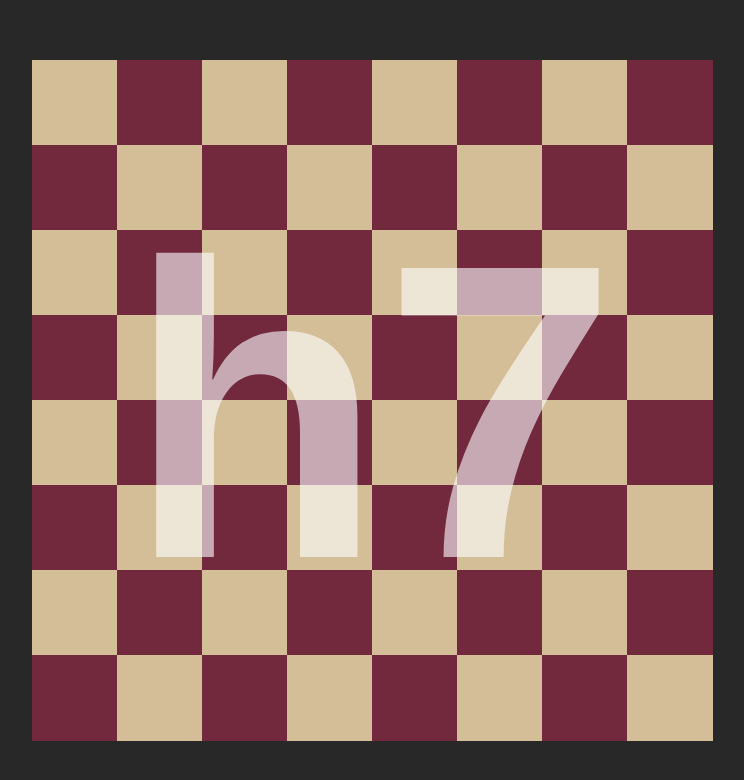
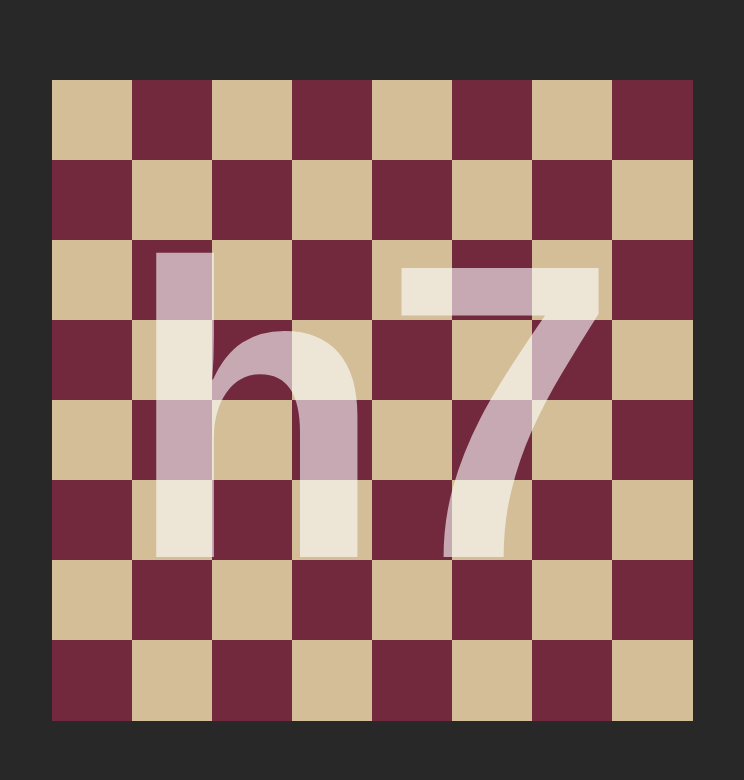
Before and after one commit to jakehffn/ChessCoordTrainer, a plain HTML site: page index.html in a window 1280 px wide. Shown: the whole page, without its empty margins (268-1012 px from the left). Drawn offline with Linux system fonts and the light colour scheme.

Commit message:
Fixed mobile rendering issue

```diff
--- a/js/board.js
+++ b/js/board.js
@@ -11,13 +11,8 @@ var squareWidth = 0;
 
 var settings = [false, false];
 
-var isClickEvent = false;
-
 function init()
 {
-
-    // window.addEventListener("touchstart", handleTouchStart, false);
-    // window.addEventListener("touchmove", handleTouchMove, false);
     window.addEventListener('resize', load);
 
     window.addEventListener('mousedown', clickEvent);
@@ -40,25 +35,20 @@ function initCanvas()
     const width = window.innerWidth;
     const height = window.innerHeight;
 
-    // Get the device pixel ratio, falling back to 1.
     var dpr = window.devicePixelRatio || 1;
-    // var dpr = 1;
 
-    // Give the canvas pixel dimensions of their CSS
-    // size * the device pixel ratio.
+    ctx = canvas.getContext('2d');
+    bctx = bufferCanvas.getContext('2d');
+
     canvas.width = width * dpr;
     canvas.height = height * dpr;
+
     bufferCanvas.width = width * dpr;
     bufferCanvas.height = height * dpr;
 
-    ctx = canvas.getContext('2d');
-    bctx = bufferCanvas.getContext('2d');
-    // Scale all drawing operations by the dpr, so you
-    // don't have to worry about the difference.
-    ctx.setTransform(dpr, 0, 0, dpr, 0, 0)
-    bctx.setTransform(dpr, 0, 0, dpr, 0, 0)
-    // ctx.scale(dpr, dpr);
-    // bctx.scale(dpr, dpr);
+
+    scale = dpr;
+    bctx.scale(scale, scale);
 
     bctx.fillStyle = 'rgb(41, 40, 40)';
     bctx.fillRect(0, 0, width, height);
@@ -66,14 +56,15 @@ function initCanvas()
     ctx.fillStyle = 'rgb(41, 40, 40)';
     ctx.fillRect(0, 0, width, height);
 
-
+    canvas.style.width = width + 'px';
+    canvas.style.height = height + 'px';
 };
 
 function initBoard()
 {
-    bctx.clearRect(0, 0, bctx.canvas.width, bctx.canvas.height);
+    bctx.clearRect(0, 0, window.innerWidth, window.innerHeight);
     bctx.fillStyle = 'rgb(41, 40, 40)';
-    bctx.fillRect(0, 0, bctx.canvas.width, bctx.canvas.height);
+    bctx.fillRect(0, 0, window.innerWidth, window.innerHeight);
 
     // darkColor = 'rgb(41, 40, 40)'; // Grey
     // darkColor = 'rgb(211, 134, 155)'; // Purple
@@ -82,11 +73,11 @@ function initBoard()
     // darkColor = 'rgb(234, 105, 98)'; // Red
     lightColor = 'rgb(212, 190, 152)'; // Beige
 
-    margin = 60;
-    squareWidth = (Math.min(bctx.canvas.width, bctx.canvas.height - 2*margin))/8;
+    margin = window.innerHeight/10;
+    squareWidth = (Math.min(window.innerWidth, window.innerHeight - 2*margin))/8;
 
-    leftOffset = (bctx.canvas.width > bctx.canvas.height - 2*margin) ? (bctx.canvas.width - bctx.canvas.height + 2*margin)/2 : 0;
-    topOffset = (bctx.canvas.width > bctx.canvas.height - 2*margin) ? margin : (bctx.canvas.height - bctx.canvas.width)/2;
+    leftOffset = (window.innerWidth > window.innerHeight - 2*margin) ? (window.innerWidth - window.innerHeight + 2*margin)/2 : 0;
+    topOffset = (window.innerWidth > window.innerHeight - 2*margin) ? margin : (window.innerHeight - window.innerWidth)/2;
 
     boardBounds = [[leftOffset, leftOffset + 8*squareWidth], [topOffset, topOffset + 8*squareWidth]];
 
@@ -113,7 +104,7 @@ function initBoard()
         }
     }
 
-    ctx.clearRect(0, 0, ctx.canvas.width, ctx.canvas.height);
+    ctx.clearRect(0, 0, window.innerWidth, window.innerHeight);
     ctx.drawImage(bctx.canvas, 0, 0);
 
     console.log('boardInit');
@@ -217,14 +208,16 @@ function highlightSquare( xpos, ypos )
     xIndex = Math.floor((xpos - boardBounds[0][0])/squareWidth);
     yIndex = Math.floor((ypos - boardBounds[1][0])/squareWidth);
 
-    ctx.fillStyle = 'rgb(11, 76, 128)';
+    bctx.fillStyle = 'rgb(11, 76, 128)';
 
     boxy = boardBounds[0][0] + squareWidth * xIndex
     boxx = boardBounds[1][0] + squareWidth * yIndex
 
-    ctx.globalAlpha = 0.5;
-    ctx.fillRect(boxy, boxx, squareWidth + 1, squareWidth + 1);
-    ctx.globalAlpha = 1.0;
+    bctx.globalAlpha = 0.5;
+    bctx.fillRect(boxy, boxx, squareWidth + 1, squareWidth + 1);
+    bctx.globalAlpha = 1.0;
+
+    ctx.drawImage(bctx.canvas, 0, 0);
 }
 
 function nextTask( fileOnly, rankOnly )
--- a/style.css
+++ b/style.css
@@ -2,9 +2,11 @@
 
 body {
     margin: 0;
-    overflow: hidden;
+    /* overflow: hidden; */
     overscroll-behavior: contain;
     background-color: rgb(41, 40, 40);
+
+
 
 
     -webkit-touch-callout: none;
@@ -18,9 +20,6 @@ body {
 
 canvas {
     display: block;
-
-    width: 100%;
-    height: 100%;
 }
 
 #currTask {
```
